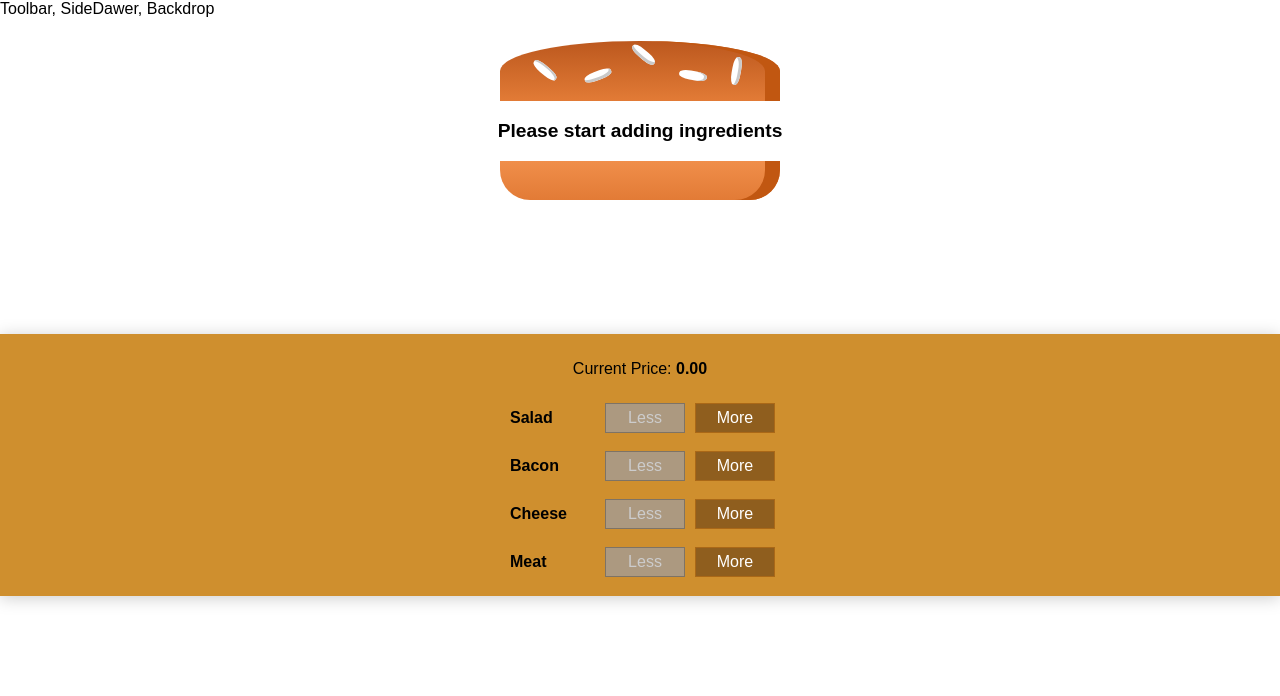
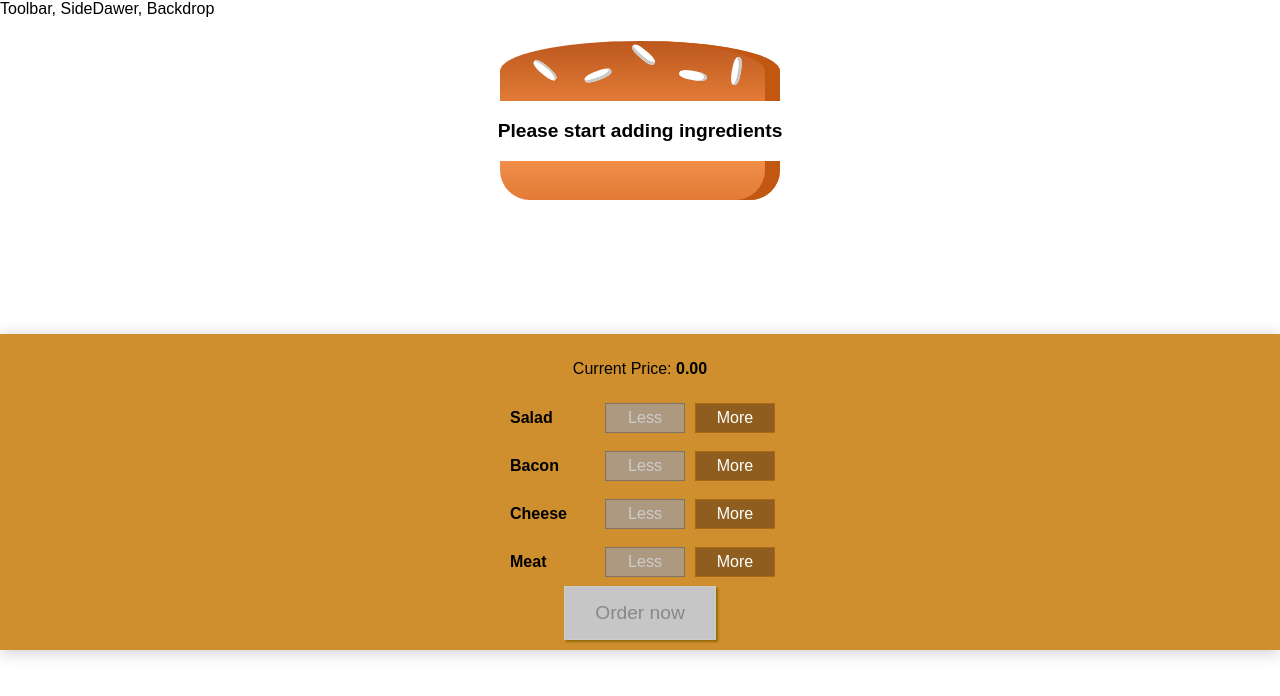
Before and after one commit to acki-01/React-Burger-App, a React app: page / in a window 1280 px wide. Shown: the top 696 px of the page. Built offline with nearby package versions, Linux system fonts and the light colour scheme; the HTML template or start-up script is replaced by a standard one.

Commit message:
added modal and backdrop

```diff
--- a/src/components/Burger/BuildControls/BuildControls.css
+++ b/src/components/Burger/BuildControls/BuildControls.css
@@ -8,3 +8,45 @@
   margin: auto;
   padding: 10px 0;
 }
+
+.OrderButton {
+  background-color: #dad735;
+  outline: none;
+  cursor: pointer;
+  border: 1px solid #966909;
+  color: #966909;
+  font-family: inherit;
+  font-size: 1.2em;
+  padding: 15px 30px;
+  box-shadow: 2px 2px 2px #966909;
+}
+
+.OrderButton:hover,
+.OrderButton:active {
+  background-color: #a0db41;
+  border: 1px solid #966909;
+  color: #966909;
+}
+
+.OrderButton:disabled {
+  background-color: #c7c6c6;
+  cursor: not-allowed;
+  border: 1px solid #ccc;
+  color: #888888;
+}
+
+.OrderButton:not(:disabled) {
+  animation: enable 0.3s linear;
+}
+
+@keyframes enable {
+  0% {
+    transform: scale(1);
+  }
+  60% {
+    transform: scale(1.1);
+  }
+  100% {
+    transform: scale(1);
+  }
+}
--- a/src/components/Burger/BuildControls/BuildControls.js
+++ b/src/components/Burger/BuildControls/BuildControls.js
@@ -23,6 +23,13 @@
         disabled={props.disabled[ctrl.type]}
       />
     ))}
+    <button
+      className={classes.OrderButton}
+      disabled={!props.purchasable}
+      onClick={props.ordered}
+    >
+      Order now
+    </button>
   </div>
 );
 export default buildControls;
--- a/src/components/Burger/Burger.css
+++ b/src/components/Burger/Burger.css
@@ -1,8 +1,10 @@
 .Burger {
   width: 100%;
   margin: auto;
-  height: 250px;
+  height: 230px;
   overflow: scroll;
+  overflow-x: auto;
+  overflow-y: auto;
   text-align: center;
   font-weight: bold;
   font-size: 1.2rem;
--- /dev/null
+++ b/src/components/Burger/OrderSummary/OrderSummary.js
@@ -0,0 +1,21 @@
+import React from "react";
+// import classes from "./Layout.css";
+const orderSummary = props => {
+  const ingredientsSummary = Object.keys(props.ingredients).map(igKey => {
+    return (
+      <li key={igKey}>
+        <span style={{ textTransform: "capitalize" }}>{igKey}</span>:{" "}
+        {props.ingredients[igKey]}
+      </li>
+    );
+  });
+  return (
+    <React.Fragment>
+      <h3>Your Order</h3>
+      <p>A delicious burger with the following ingredients:</p>
+      <ul>{ingredientsSummary}</ul>
+    </React.Fragment>
+  );
+};
+
+export default orderSummary;
--- /dev/null
+++ b/src/components/UI/Backdrop/Backdrop.css
@@ -0,0 +1,9 @@
+.Backdrop {
+  width: 100%;
+  height: 100%;
+  position: fixed;
+  z-index: 100;
+  left: 0;
+  top: 0;
+  background-color: rgba(0, 0, 0, 0.5);
+}
--- /dev/null
+++ b/src/components/UI/Backdrop/Backdrop.js
@@ -0,0 +1,7 @@
+import React from "react";
+import classes from "./Backdrop.css";
+
+const backdrop = props =>
+  props.show ? <div className={classes.Backdrop}>{props.children}</div> : null;
+
+export default backdrop;
--- /dev/null
+++ b/src/components/UI/Modal/Modal.css
@@ -0,0 +1,20 @@
+.Modal {
+  position: fixed;
+  z-index: 500;
+  background-color: white;
+  width: 70%;
+  border: 1px solid #ccc;
+  box-shadow: 1px 1px 1px black;
+  padding: 16px;
+  left: 15%;
+  top: 30%;
+  box-sizing: border-box;
+  transition: all 0.3s ease-out;
+}
+
+@media (min-width: 600px) {
+  .Modal {
+    width: 500px;
+    left: calc(50% - 250px);
+  }
+}
--- /dev/null
+++ b/src/components/UI/Modal/Modal.js
@@ -0,0 +1,20 @@
+import React from "react";
+import classes from "./Modal.css";
+import Backdrop from "../Backdrop/Backdrop";
+
+const modal = props => (
+  <React.Fragment>
+    <Backdrop show={props.show} />
+    <div
+      className={classes.Modal}
+      style={{
+        transform: props.show ? "translate(0)" : "translate(-100vh)",
+        opacity: props.show ? "1" : "0"
+      }}
+    >
+      {props.children}
+    </div>
+  </React.Fragment>
+);
+
+export default modal;
--- a/src/containers/BurgerBuilder/BurgerBuilder.js
+++ b/src/containers/BurgerBuilder/BurgerBuilder.js
@@ -1,6 +1,8 @@
 import React, { Component } from "react";
 import Burger from "../../components/Burger/Burger";
 import BuildControls from "../../components/Burger/BuildControls/BuildControls";
+import Modal from "../../components/UI/Modal/Modal";
+import OrderSummary from "../../components/Burger/OrderSummary/OrderSummary";
 
 const INGREDIENTS_PRICES = {
   salad: 0.5,
@@ -17,6 +19,8 @@
       cheese: 0,
       meat: 0
     },
+    purchasable: false,
+    purchasing: false,
     totalPrice: 0
   };
 
@@ -30,6 +34,11 @@
     const priceAddition = INGREDIENTS_PRICES[type];
     const newPrice = this.state.totalPrice + priceAddition;
     this.setState({ totalPrice: newPrice, ingredients: updatedIngredients });
+    this.updatePurchaseState(updatedIngredients);
+  };
+
+  purchaseHandler = () => {
+    this.setState({ purchasing: !this.state.purchasing });
   };
 
   removeIngredientHandler = type => {
@@ -46,7 +55,17 @@
       totalPrice: newPrice,
       ingredients: updatedIngredients
     });
+    this.updatePurchaseState(updatedIngredients);
   };
+
+  updatePurchaseState(ingredients) {
+    const sum = Object.keys(ingredients)
+      .map(igKey => {
+        return ingredients[igKey];
+      })
+      .reduce((sum, el) => sum + el, 0);
+    this.setState({ purchasable: sum > 0 });
+  }
 
   render() {
     const disabledInfo = {
@@ -57,12 +76,17 @@
     }
     return (
       <React.Fragment>
+        <Modal show={this.state.purchasing}>
+          <OrderSummary ingredients={this.state.ingredients} />
+        </Modal>
         <Burger ingredients={this.state.ingredients} />
         <BuildControls
           ingredientAdded={this.addIngredientHandler}
           ingriedientRemove={this.removeIngredientHandler}
           disabled={disabledInfo}
           price={this.state.totalPrice}
+          purchasable={this.state.purchasable}
+          ordered={this.purchaseHandler}
         />
       </React.Fragment>
     );
```
